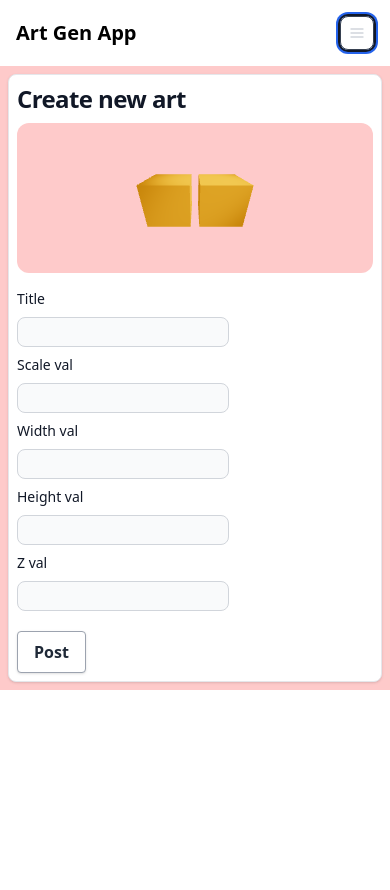
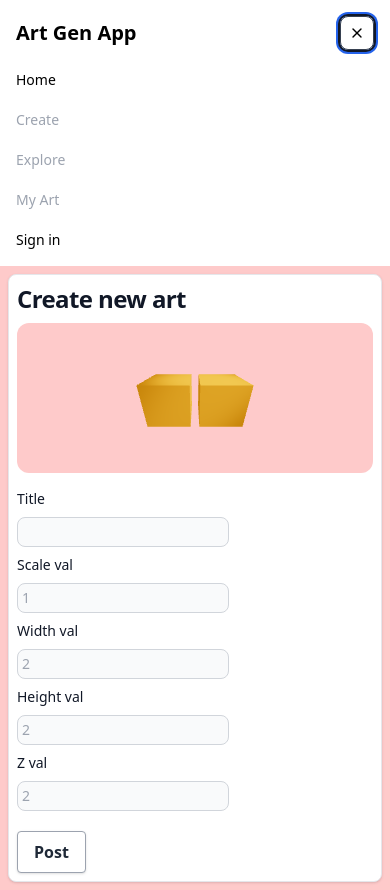
Before and after one commit to fractal-bootcamp/iyanamarquez.socialartwebsite, a Next.js app: page /pages/newpost in a window 390 px wide. Both pictures are taken after a click on the button "Toggle navigation". Before the commit the page ends 844 px from the top, so only its background shows below. Built offline with nearby package versions, Linux system fonts and the light colour scheme; no server answers.

Commit message:
mobile friendly styling

```diff
--- a/src/app/components/Navbar.tsx
+++ b/src/app/components/Navbar.tsx
@@ -1,8 +1,19 @@
 "use client";
 import Link from 'next/link'
 import { SignInButton, SignedIn, SignedOut, UserButton } from '@clerk/nextjs'
+import { useState } from 'react'; // Add this import
 
 const Navbar = () => {
+    const [isMobileMenuOpen, setIsMobileMenuOpen] = useState(false); // Add state
+
+    const toggleMobileMenu = () => {
+        setIsMobileMenuOpen(!isMobileMenuOpen);
+    };
+
+    const closeMobileMenu = () => {
+        setIsMobileMenuOpen(false);
+    };
+
     return (<header className="mb-auto flex flex-wrap sm:justify-start sm:flex-nowrap z-50 w-full text-sm py-4 shadow">
         <nav className="w-full px-4 sm:flex sm:items-center sm:justify-between sm:px-6 lg:px-8">
             <div className="flex items-center justify-between ">
@@ -10,18 +21,24 @@ const Navbar = () => {
                     Art Gen App
                 </Link>
                 <div className="sm:hidden">
-                    <button type="button" className="hs-collapse-toggle p-2 inline-flex justify-center items-center gap-2 rounded-lg border border-gray-700 hover:border-gray-600 font-medium text-gray-300 hover:text-white shadow-sm align-middle focus:outline-none focus:ring-2 focus:ring-offset-2 focus:ring-offset-gray-900 focus:ring-blue-600 transition-all text-sm " data-hs-collapse="#navbar-collapse-with-animation" aria-controls="navbar-collapse-with-animation" aria-label="Toggle navigation">
-                        <svg className="hs-collapse-open:hidden flex-shrink-0 size-4" xmlns="http://www.w3.org/2000/svg" width="24" height="24" viewBox="0 0 24 24" fill="none" stroke="currentColor" stroke-width="2" stroke-linecap="round" stroke-linejoin="round"><line x1="3" x2="21" y1="6" y2="6" /><line x1="3" x2="21" y1="12" y2="12" /><line x1="3" x2="21" y1="18" y2="18" /></svg>
-                        <svg className="hs-collapse-open:block hidden flex-shrink-0 size-4" xmlns="http://www.w3.org/2000/svg" width="24" height="24" viewBox="0 0 24 24" fill="none" stroke="currentColor" stroke-width="2" stroke-linecap="round" stroke-linejoin="round"><path d="M18 6 6 18" /><path d="m6 6 12 12" /></svg>
+                    <button
+                        type="button"
+                        className="hs-collapse-toggle p-2 inline-flex justify-center items-center gap-2 rounded-lg border border-gray-700 hover:border-gray-600 font-medium text-gray-300 hover:text-white shadow-sm align-middle focus:outline-none focus:ring-2 focus:ring-offset-2 focus:ring-offset-gray-900 focus:ring-blue-600 transition-all text-sm"
+                        onClick={toggleMobileMenu} // Update button to toggle state
+                        aria-controls="navbar-collapse-with-animation"
+                        aria-label="Toggle navigation"
+                    >
+                        <svg className={`${isMobileMenuOpen ? 'hidden' : 'block'} flex-shrink-0 size-4`} xmlns="http://www.w3.org/2000/svg" width="24" height="24" viewBox="0 0 24 24" fill="none" stroke="black" stroke-width="2" stroke-linecap="round" stroke-linejoin="round"><line x1="3" x2="21" y1="6" y2="6" /><line x1="3" x2="21" y1="12" y2="12" /><line x1="3" x2="21" y1="18" y2="18" /></svg>
+                        <svg className={`${isMobileMenuOpen ? 'block' : 'hidden'} flex-shrink-0 size-4`} xmlns="http://www.w3.org/2000/svg" width="24" height="24" viewBox="0 0 24 24" fill="none" stroke="black" stroke-width="2" stroke-linecap="round" stroke-linejoin="round"><path d="M18 6 6 18" /><path d="m6 6 12 12" /></svg>
                     </button>
                 </div>
             </div>
-            <div id="navbar-collapse-with-animation" className="hs-collapse hidden overflow-hidden transition-all duration-300 basis-full grow sm:block">
+            <div id="navbar-collapse-with-animation" className={`${isMobileMenuOpen ? 'block' : 'hidden'} hs-collapse overflow-hidden transition-all duration-300 basis-full grow sm:block`}>
                 <div className="flex flex-col gap-5 mt-5 sm:flex-row sm:items-center sm:justify-end sm:mt-0 sm:ps-5">
-                    <Link href={"/"} className="font-medium text-black focus:outline-none focus:ring-1 focus:ring-gray-600">Home</Link>
-                    <Link href={"/pages/newpost"} className="font-medium text-gray-400 hover:text-gray-500 focus:outline-none focus:ring-1 focus:ring-gray-600 ">Create</Link>
-                    <Link href={"/pages/feed"} className="font-medium text-gray-400 hover:text-gray-500 focus:outline-none focus:ring-1 focus:ring-gray-600 ">Explore</Link>
-                    <Link href={"/pages/profile"} className="font-medium text-gray-400 hover:text-gray-500 focus:outline-none focus:ring-1 focus:ring-gray-600 ">My Art</Link>
+                    <Link href={"/"} className="font-medium text-black focus:outline-none focus:ring-1 focus:ring-gray-600" onClick={closeMobileMenu}>Home</Link>
+                    <Link href={"/pages/newpost"} className="font-medium text-gray-400 hover:text-gray-500 focus:outline-none focus:ring-1 focus:ring-gray-600" onClick={closeMobileMenu}>Create</Link>
+                    <Link href={"/pages/feed"} className="font-medium text-gray-400 hover:text-gray-500 focus:outline-none focus:ring-1 focus:ring-gray-600" onClick={closeMobileMenu}>Explore</Link>
+                    <Link href={"/pages/profile"} className="font-medium text-gray-400 hover:text-gray-500 focus:outline-none focus:ring-1 focus:ring-gray-600" onClick={closeMobileMenu}>My Art</Link>
 
                     <span>
                         <SignedOut>
@@ -31,6 +48,7 @@ const Navbar = () => {
                             <UserButton />
                         </SignedIn>
                     </span>
+
                 </div>
             </div>
         </nav>
--- a/src/app/pages/newpost/page.tsx
+++ b/src/app/pages/newpost/page.tsx
@@ -56,23 +56,23 @@ const NewPost = () => {
                         <div>
 
                             <label className={labelStyle}>Title</label>
-                            <input onChange={changeTitle} name="title" type="text" className={inputStyle}></input>
+                            <input onChange={changeTitle} name="title" type="text" required className={inputStyle}></input>
                         </div>
                         <div>
                             <label className={labelStyle}>Scale val</label>
-                            <input onChange={handleChange} name="scale" type="number" step="0.01" className={inputStyle}></input>
+                            <input onChange={handleChange} name="scale" type="number" step="0.01" placeholder="1" className={inputStyle}></input>
                         </div>
                         <div>
                             <label className={labelStyle}>Width val</label>
-                            <input onChange={handleChange} name="width" type="number" step="0.01" className={inputStyle}></input>
+                            <input onChange={handleChange} name="width" type="number" step="0.01" placeholder="2" className={inputStyle}></input>
                         </div>
                         <div>
                             <label className={labelStyle}>Height val</label>
-                            <input onChange={handleChange} name="height" type="number" step="0.01" className={inputStyle}></input>
+                            <input onChange={handleChange} name="height" type="number" step="0.01" placeholder="2" className={inputStyle}></input>
                         </div>
                         <div>
                             <label className={labelStyle}>Z val</label>
-                            <input onChange={handleChange} name="zVal" type="number" step="0.01" className={inputStyle}></input>
+                            <input onChange={handleChange} name="zVal" type="number" step="0.01" placeholder="2" className={inputStyle}></input>
                         </div>
                     </div>
                     <button type="submit" className="bg-white hover:bg-gray-100 text-gray-800 font-semibold py-2 px-4 border border-gray-400 rounded shadow">
--- a/src/middleware/optionalUser.ts
+++ b/src/middleware/optionalUser.ts
@@ -1,7 +1,4 @@
-import { useAuth } from "@clerk/nextjs";
 import { auth, currentUser } from "@clerk/nextjs/server";
-import { useEffect } from "react";
-import { NextApiHandler } from "next";
 import prisma from "../../client";
 import { NextRequest, NextResponse } from "next/server";
 
@@ -25,7 +22,6 @@ export function optionalUser(handler: NextHandler): NextHandler {
       req.user = user;
     } else {
       const curr = await currentUser();
-
       // otherwise create a new user and append to request context
       req.user = await prisma.user.create({
         data: {
```
